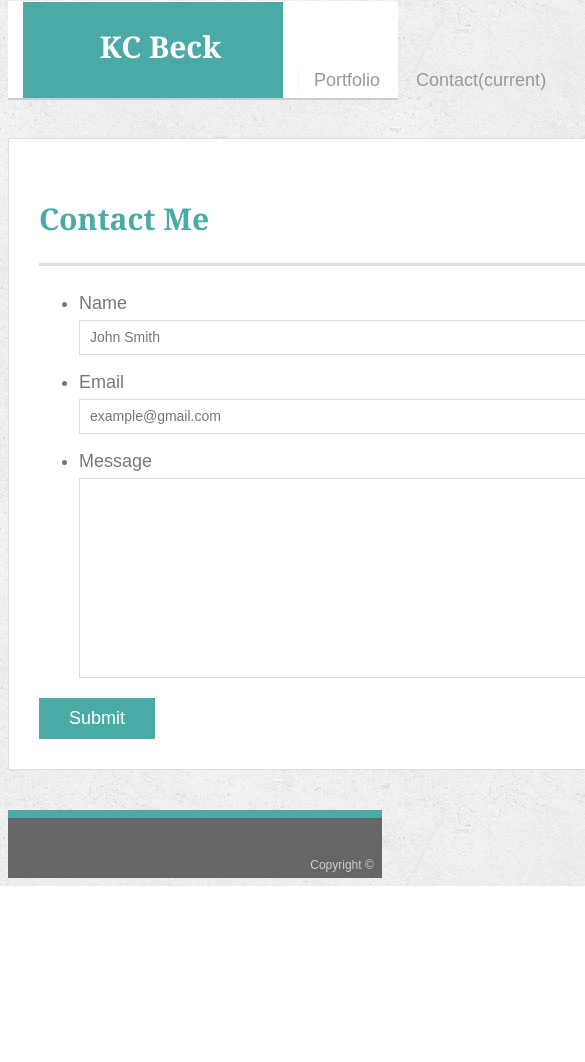
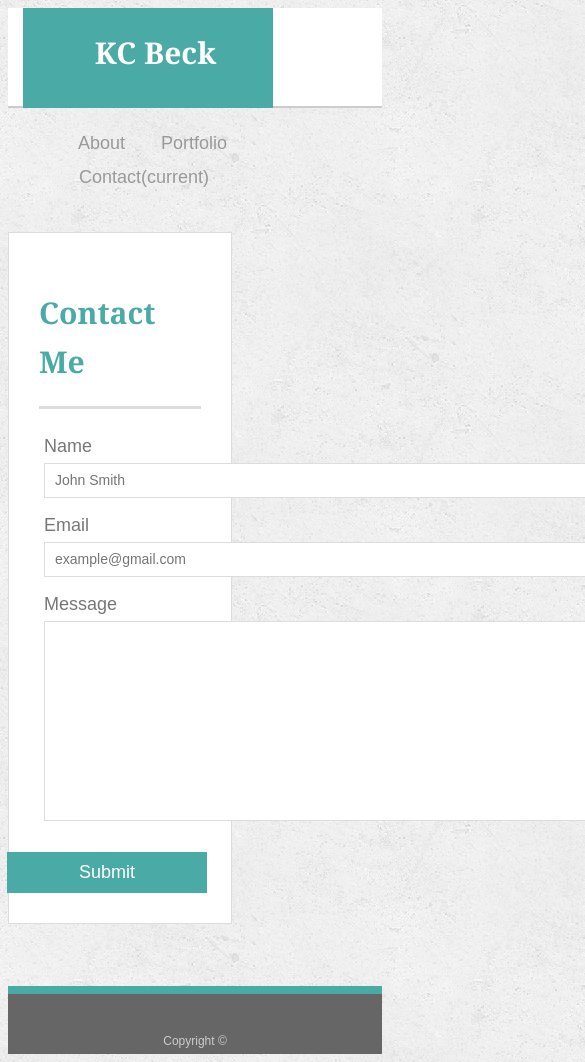
Before and after one commit to KCbeck/Responsive-Portfolio, a plain HTML site: page contact.html in a window 390 px wide. Shown: the top 1062 px of the page, 585 px wide, since content can reach past the window. Before the commit the page ends 886 px from the top, so only its background shows below. Drawn offline with Linux system fonts and the light colour scheme; files that its build step writes are made by us from their sources; files whose address does not match are found by name.

Commit message:
newest changes

```diff
--- a/contact.html
+++ b/contact.html
@@ -5,17 +5,18 @@
   <meta charset="UTF-8">
   <title>About | Your Name</title>
     <link rel="stylesheet" type="text/css" href="assets/css/style.css">
+    <meta name="viewport" content="width=device-width, initial-scale=1.0">
 </head>
 
 <body>
   <header id="masthead">
     <div class="container">
-        <nav class="navbar navbar-expand-lg navbar-light">
-          <div class="collapse navbar-collapse" id="navbarNav">
+      <nav>
+        <div  id="navbarNav">
           <a href="index.html" class="navbar-brand" id="logo">KC Beck</a>
             <ul class="navbar-nav ml-auto">
              <li class="nav-item active">
-                  <div class= "navbar">
+
               <a class="nav-link" style="line-height: 18px;" href="index.html">About</a>
                 </li>
               <li class="nav-item">
@@ -24,10 +25,9 @@
                <li class="nav-item">
               <a class="nav-link" style="border-left: 1px solid #efefef; line-height: 18px;" href="contact.html">Contact<span class="sr-only">(current)</span></a>
                </li>
+            </ul>
+            <div class="clear-fix"> </div>
          </div>
-            </ul>
-          </div>
-        </nav>
       </nav>
     </div>
   </header>
--- a/style.css
+++ b/style.css
@@ -9,10 +9,13 @@ body {
 * {
   box-sizing: border-box;
 }
-ul.navbar-nav.ml-auto
-div.navbar { margin-left:300px;
-  padding-top: 10px;
 
+ul {
+  list-style: none;
+}
+
+li {
+  display: inline-block;
 }
 
 /* general */
@@ -58,21 +61,18 @@ h3 {
 /* header */
 
 #masthead {
-  position: fixed;
-  z-index: 99;
   width: 100%;
-  height:99px;
-  margin: -7px 0;
+  /* margin: 0 0 30px; */
+  height: 100px;
   color: #ffffff;
   background: #ffffff;
   border-bottom: 2px solid #cccccc;
 }
-p #iframes {
-  position:center;
-}
+
 #logo {
   float: left;
-  width:260px;
+  width: 250px;
+  height: 100px;
   font-family: Georgia, Times, "Times New Roman", serif;
   font-size: 30px;
   font-weight: 700;
@@ -81,11 +81,12 @@ p #iframes {
   text-align: center;
   text-decoration: none;
   background: #4aaaa5;
-  height: 96px;
-  margin-top: -17px;
 }
 
-
+.navbar-nav {
+  float: right;
+  margin-right: 30px;
+}
 
 nav a {
   display: inline-block;
@@ -125,7 +126,8 @@ h3, h2 {
 /* main */
 
 #main-container {
-  padding-top: 130px;
+  margin-top: 20px;
+  /* padding-top: 130px; */
   min-height: calc(100vh - 70px);
 }
 
@@ -142,10 +144,9 @@ h3, h2 {
 /* portfolio page */
 
 .work {
-  position: relative;
+  /* position: relative; */
   float: left;
-  width: 410px;
-
+  width: 274px;
   margin: 20px 0 25px;
   overflow: auto;
 }
@@ -161,7 +162,7 @@ h3, h2 {
 }
 
 .work h3 {
-  position: absolute;
+  position: relative;
   bottom: 20px;
   width: 100%;
   padding: 15px;
@@ -173,6 +174,21 @@ h3, h2 {
   background: #4aaaa5;
   border-bottom: 0;
 }
+/*
+
+.work {
+  position: relative;
+  float: left;
+  width: 274px;
+  margin: 20px 0 25px;
+
+} */
+
+.work:nth-child(even) {
+  margin-right: 40px;
+}
+
+
 
 .auth-image {
   float: left;
@@ -207,6 +223,8 @@ textarea {
   padding: 0 10px;
   font-size: 14px;
   border: 1px solid #dddddd;
+  width: 830px;
+  align: center;
 }
 
 textarea {
@@ -220,38 +238,47 @@ input[type=submit] {
   cursor: pointer;
   background: #4aaaa5;
   border: 0 none;
-}
+  width:200px;
+  align: left;
+  margin-left:36px;
 
-ul.navbar-nav.ml-auto {
-  list-style: none;
-}
-
-ul.navbar-nav.ml-auto li {
-  display: inline-block;
 }
 
 
-
-
-  @media only screen and (max-width: 960px) {
-
-      .container {
-        width: 800px;
-      }
-      .section {
-        width: 60%;
-      }
-  }
-  @media only screen and (max-width: 768px) {
-    .container {
-      width: 668px;
-    }
-.section {
-  width: 100%;
+.clear-fix::after {
+  content: "";
+  clear: both;
+  display: table;
 }
 
+@media only screen and (max-width: 980px) {
+  #contact-form{
+    margin-left:-35px;
   }
 
-  @media only screen and (max-width: 640px) {
+  input[type=text],
+input[type=email],
+textarea {
+  margin-left:0px;
+  max-width:
+}
+input[type=submit] {
+  margin-left:3px;
+}
+  .container {
+    max-width: 880px
+  }
 
+  .main-section {
+    width: 60%;
+    margin-top: 20px;
   }
+}
+
+@media only screen and (max-width: 768px) {
+}
+
+@media only screen and (max-width: 600px) {
+  .container {
+  }
+}
```
Also changed, not shown: index.html (+7 -7 lines), portfolio.html (+10 -8 lines). Lines whose indentation alone changed are shown as unchanged.
